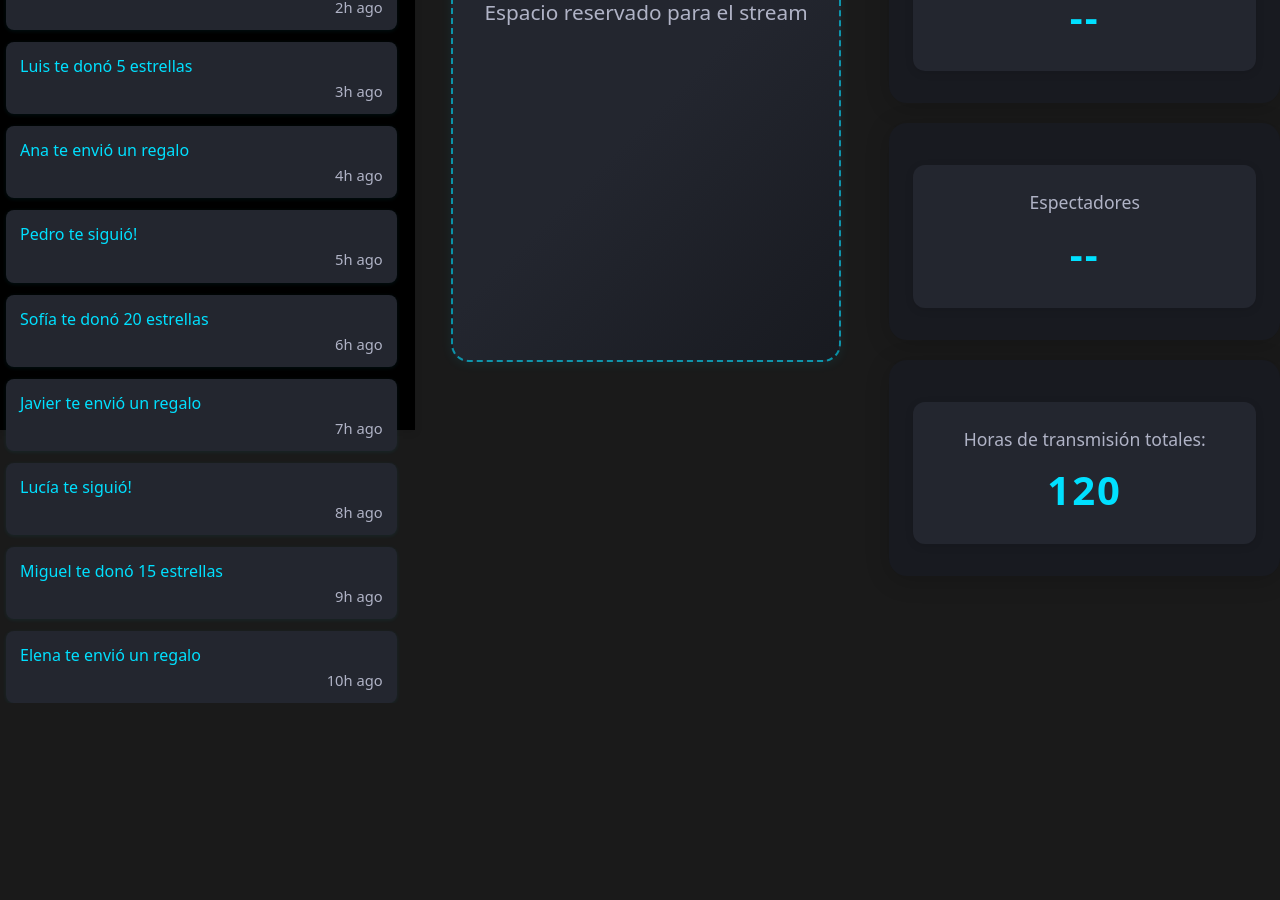
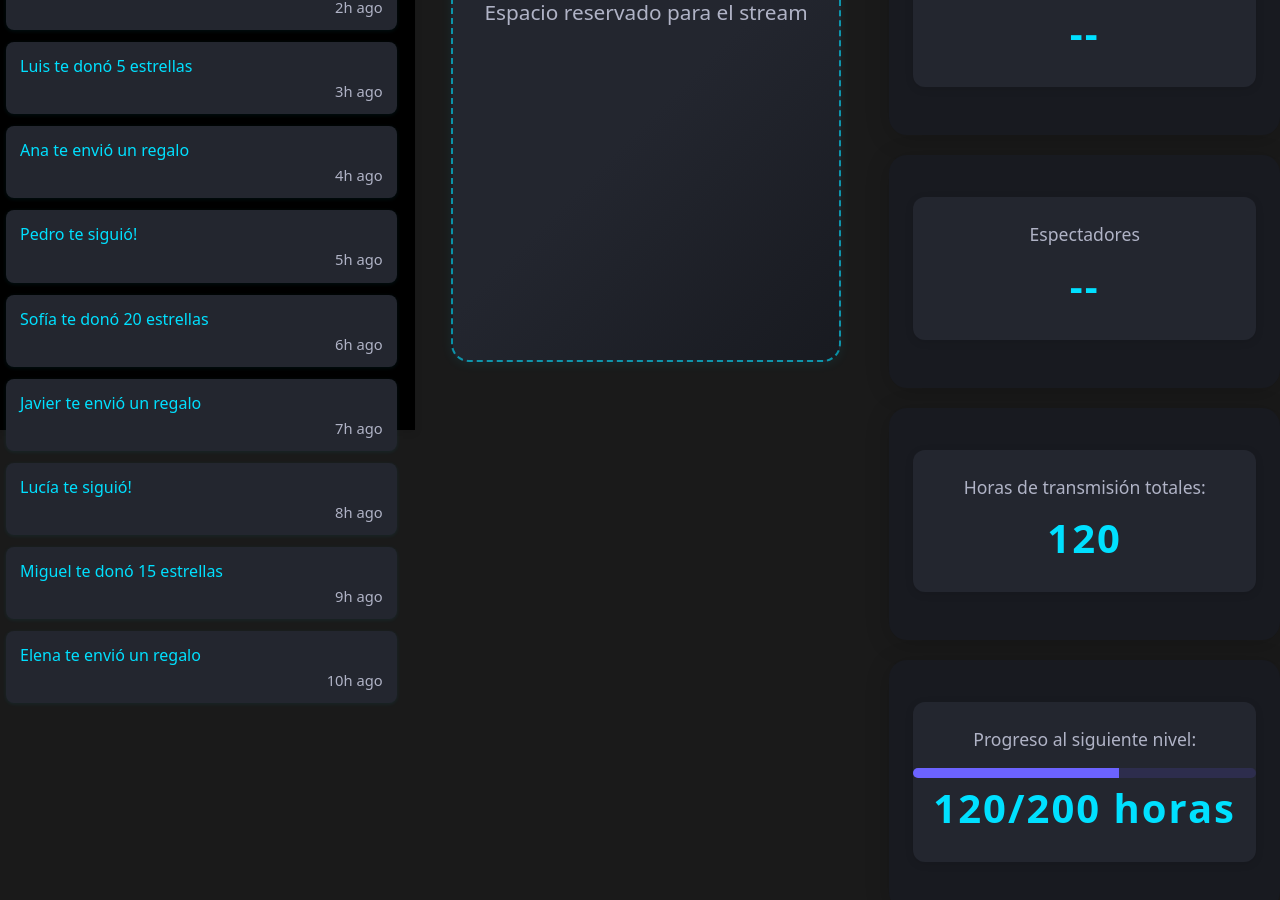
Before and after one commit to TonyHanx/PaginaStreamGrupo1, a React (Vite) app: page /dashboard in a window 1280 px wide. Shown: the part 440-1340 px from the top of the page. Before the commit the page ends 1143 px from the top, so only its background shows below. Built offline with nearby package versions, Linux system fonts and the light colour scheme.

Commit message:
Card de barra de nivel por horas de streamer

```diff
--- a/src/componentes/Dashboard/Dashboard.css
+++ b/src/componentes/Dashboard/Dashboard.css
@@ -130,6 +130,7 @@ body{
   box-shadow: 0 4px 24px rgba(0,0,0,0.18);
   color: #fff;
   text-align: center;
+  padding-bottom: 3rem;
 }
 
 .dashboard-card {
@@ -155,3 +156,24 @@ body{
   color: #00e0ff;
   letter-spacing: 2px;
 }
+
+/* Cambios para la barra del nivel*/
+.nivel-progreso-barra {
+  width: 100%;
+  height: 10px;
+  background-color: #2d2d4d;
+  border-radius: 10px;
+  overflow: hidden;
+  margin-top: 8px;
+}
+
+.nivel-progreso-relleno {
+  height: 100%;
+  background-color: #6C63FF;
+  transition: width 0.4s ease-in-out;
+}
+
+/* Opcional: hover para efecto visual */
+.dashboard-card:hover .nivel-progreso-relleno {
+  background-color: #00BFFF;
+}
--- a/src/componentes/Dashboard/Dashboard.tsx
+++ b/src/componentes/Dashboard/Dashboard.tsx
@@ -17,6 +17,11 @@ interface DashboardProps {
 
 const Dashboard: React.FC<DashboardProps> = ({ horasTransmision, notifications }) => {
     const navigate = useNavigate();
+
+    const metaNivel = 200;
+    const progreso = Math.min((horasTransmision / metaNivel) * 100, 100);
+
+
     return (
         <div className="dashboard-full">
             <header className="dashboard-header">
@@ -66,9 +71,20 @@ const Dashboard: React.FC<DashboardProps> = ({ horasTransmision, notifications }
                         <span className="dashboard-value">{horasTransmision}</span>
                     </div>
                 </div>
+                <div className="dashboard-container">
+                    <div className="dashboard-card">
+                        <span className="dashboard-label">Progreso al siguiente nivel:</span>
+
+                    <div className="nivel-progreso-barra">
+                        <div className="nivel-progreso-relleno" style={{ width: `${progreso}%` }}></div>
+                    </div>
+                    <span className="dashboard-value">
+                        {horasTransmision}/{metaNivel} horas
+                    </span>
+                    </div>
+                </div>
             </div>
         </div>
-
         </div>
 
     );
```
